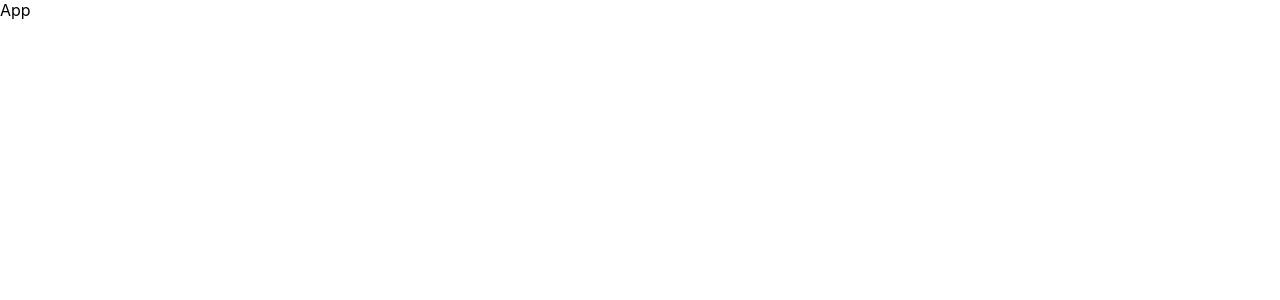
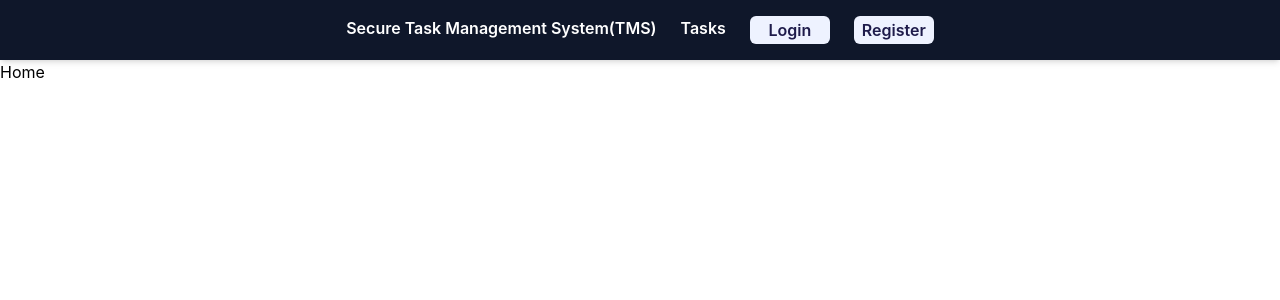
Before and after one commit to mihadcse/Secure_Task_Management_System, a React (Create React App) app in the folder frontend_tms/: page / in a window 1280 px wide. Shown: the top 300 px of the page. Built offline with nearby package versions, Linux system fonts and the light colour scheme.

Commit message:
Install tailwind css and make Navbar component. Also use react router dom for differents routes in frontend

```diff
--- a/frontend_tms/package.json
+++ b/frontend_tms/package.json
@@ -8,9 +8,11 @@
     "@testing-library/react": "^16.2.0",
     "@testing-library/user-event": "^13.5.0",
     "axios": "^1.8.4",
+    "bootstrap": "^5.3.3",
     "react": "^19.0.0",
     "react-dom": "^19.0.0",
     "react-router": "^7.4.0",
+    "react-router-dom": "^7.4.0",
     "react-scripts": "5.0.1",
     "web-vitals": "^2.1.4"
   },
@@ -37,5 +39,8 @@
       "last 1 firefox version",
       "last 1 safari version"
     ]
+  },
+  "devDependencies": {
+    "tailwindcss": "^3.4.17"
   }
 }
--- a/frontend_tms/src/App.js
+++ b/frontend_tms/src/App.js
@@ -1,8 +1,16 @@
 import React from 'react'
+import { BrowserRouter as Router, Routes, Route } from "react-router-dom";
+import Home from './pages/Home';
+import Navbar from './components/Navbar';
 
 const App = () => {
   return (
-    <div>App</div>
+    <Router>
+      <Navbar />
+      <Routes>
+        <Route path="/" element={<Home />} />
+      </Routes>
+    </Router >
   )
 }
 
--- /dev/null
+++ b/frontend_tms/src/components/Navbar.js
@@ -0,0 +1,26 @@
+import React from 'react'
+import { Link } from "react-router-dom";
+
+
+const Navbar = () => {
+    return (
+        <nav className="bg-slate-900 p-4 shadow-md">
+            <ul className="flex justify-center space-x-6 text-white font-semibold">
+                <li>
+                    <Link to="/" className="hover:text-gray-200">Secure Task Management System(TMS)</Link>
+                </li>
+                <li>
+                    <Link to="/tasks" className="hover:text-gray-200">Tasks</Link>
+                </li>
+                <button className='bg-indigo-50 text-indigo-950 w-20 h-7 rounded-md'>
+                    <Link to="/login" className="hover:text-cyan-500">Login</Link>
+                </button>
+                <button className='bg-indigo-50 text-indigo-950 w-20 h-7.5 rounded-md'>
+                    <Link to="/register" className="hover:text-cyan-500">Register</Link>
+                </button>
+            </ul>
+        </nav>
+    )
+}
+
+export default Navbar
--- a/frontend_tms/src/index.css
+++ b/frontend_tms/src/index.css
@@ -1,3 +1,8 @@
+@tailwind base;
+@tailwind components;
+@tailwind utilities;
+
+
 body {
   margin: 0;
   font-family: -apple-system, BlinkMacSystemFont, 'Segoe UI', 'Roboto', 'Oxygen',
--- /dev/null
+++ b/frontend_tms/src/pages/Home.js
@@ -0,0 +1,9 @@
+import React from 'react'
+
+const Home = () => {
+  return (
+    <div>Home</div>
+  )
+}
+
+export default Home
--- /dev/null
+++ b/frontend_tms/tailwind.config.js
@@ -0,0 +1,10 @@
+/** @type {import('tailwindcss').Config} */
+module.exports = {
+  content: [
+    "./src/**/*.{js,jsx,ts,tsx}",
+  ],
+  theme: {
+    extend: {},
+  },
+  plugins: [],
+}
```
Also changed, not shown: 1 other file (tests, documents, lock files or other folders).
